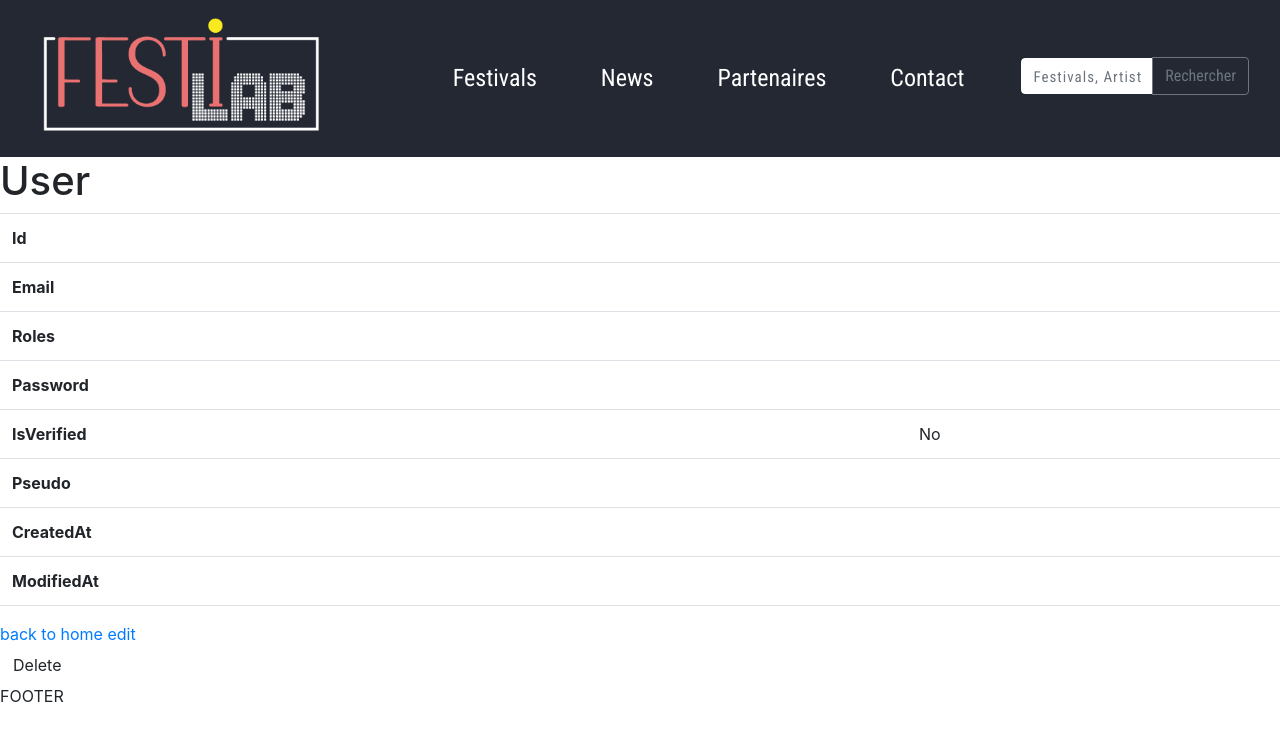
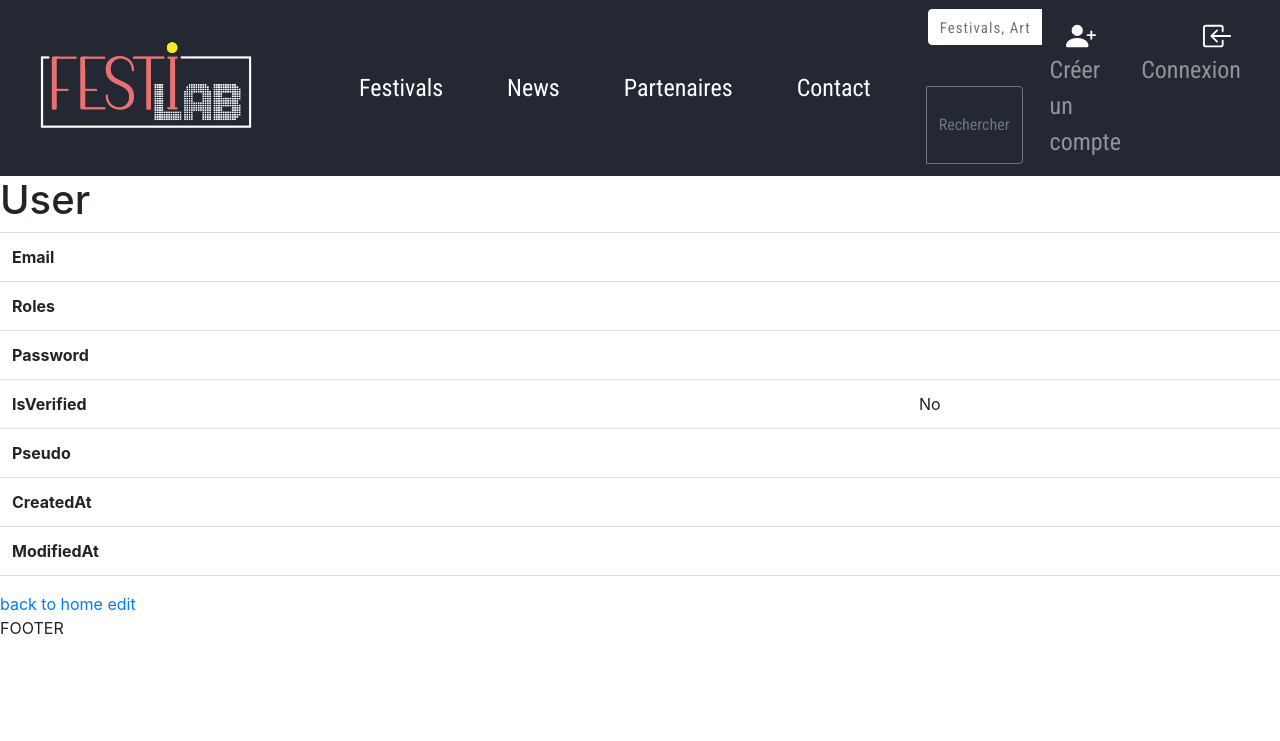
Before and after one commit to Eta374/FestiLab, a PHP site: template templates/user/show.html.twig in a window 1280 px wide. Shown: the top 741 px of the page. Run offline with PHP 8.4, Linux system fonts and the light colour scheme; the template is opened without the code that fills it, so the values that code supplies are empty; some libraries are stand-ins or nearby versions.

Commit message:
Role granted user

```diff
--- a/templates/artists/index.html.twig
+++ b/templates/artists/index.html.twig
@@ -23,7 +23,7 @@
                 <td>{{ artist.name }}</td>
                 <td>{{ artist.descripton }}</td>
                 <td>{{ artist.socialLink }}</td>
-                <td><img class="w-75" src="{{ asset('uploads/artists_pictures/'~artist.picture) }}" alt="">{{ artist.picture }}</td>
+                <td><img class="w-75" src="{{ asset('uploads/artists_pictures/'~artist.picture) }}" alt=""></td>
                 <td>
                     <a href="{{ path('artists_show', {'id': artist.id}) }}">show</a>
                     <a href="{{ path('artists_edit', {'id': artist.id}) }}">edit</a>
--- a/templates/base.html.twig
+++ b/templates/base.html.twig
@@ -16,11 +16,11 @@
 
   <script src="{{ asset('js/app.js') }}"></script>
 
- <!-- Appel de la Feuille de style minifiée De La librairie Bootstrap -->
- <link href="https://cdn.jsdelivr.net/npm/bootstrap@4.5.3/dist/css/bootstrap.min.css" rel="stylesheet">
- <!-- Appel de la Feuille de style minifiée De l'extension Datepicker -->
- <link rel="stylesheet"
-   href="https://cdnjs.cloudflare.com/ajax/libs/bootstrap-datepicker/1.9.0/css/bootstrap-datepicker.min.css">
+  <!-- Appel de la Feuille de style minifiée De La librairie Bootstrap -->
+  <link href="https://cdn.jsdelivr.net/npm/bootstrap@4.5.3/dist/css/bootstrap.min.css" rel="stylesheet">
+  <!-- Appel de la Feuille de style minifiée De l'extension Datepicker -->
+  <link rel="stylesheet"
+    href="https://cdnjs.cloudflare.com/ajax/libs/bootstrap-datepicker/1.9.0/css/bootstrap-datepicker.min.css">
 
   <!--ICONS-->
   <link rel="stylesheet" href="https://use.fontawesome.com/releases/v5.15.3/css/all.css"
@@ -57,6 +57,11 @@
           <li class="nav-item me-5">
             <a class="nav-link active" aria-current="page" href="{{ path('contact_us_new') }}">Contact</a>
           </li>
+          {% if is_granted('ROLE_ADMIN') %}
+          <li class="nav-item me-5">
+            <a class="nav-link active" aria-current="page" href="{{ path('user_index') }}">User</a>
+          </li>
+          {% endif %}
         </ul>
         <ul class="navbar-nav ms-auto mb-2 mb-lg-0">
           <form class="d-flex">
@@ -66,6 +71,47 @@
               <button class="btn btn-outline-secondary" type="button" id="button-addon2">Rechercher</button>
             </div>
           </form>
+          {% if app.user %}
+          <li class="nav-item personne"><svg xmlns="http://www.w3.org/2000/svg" width="30" height="30" fill="white"
+              class="bi bi-person-fill" viewBox="0 0 16 16">
+              <path d="M3 14s-1 0-1-1 1-4 6-4 6 3 6 4-1 1-1 1H3zm5-6a3 3 0 1 0 0-6 3 3 0 0 0 0 6z" />
+            </svg>{{ app.user.pseudo }}
+          </li>
+
+          <li class="nav-item">
+            <a href="{{ path('app_logout') }}">
+              <svg xmlns="http://www.w3.org/2000/svg" width="30" height="30" fill="white"
+                class="bi bi-box-arrow-right ml-3 align-middle" viewBox="0 0 16 16">
+                <path fill-rule="evenodd"
+                  d="M10 12.5a.5.5 0 0 1-.5.5h-8a.5.5 0 0 1-.5-.5v-9a.5.5 0 0 1 .5-.5h8a.5.5 0 0 1 .5.5v2a.5.5 0 0 0 1 0v-2A1.5 1.5 0 0 0 9.5 2h-8A1.5 1.5 0 0 0 0 3.5v9A1.5 1.5 0 0 0 1.5 14h8a1.5 1.5 0 0 0 1.5-1.5v-2a.5.5 0 0 0-1 0v2z" />
+                <path fill-rule="evenodd"
+                  d="M15.854 8.354a.5.5 0 0 0 0-.708l-3-3a.5.5 0 0 0-.708.708L14.293 7.5H5.5a.5.5 0 0 0 0 1h8.793l-2.147 2.146a.5.5 0 0 0 .708.708l3-3z" />
+              </svg>
+            </a>
+          </li>
+          {% else %}
+
+
+          <li class="nav-item">
+            <a class="nav-link" href="{{ path('app_register') }}"><svg xmlns="http://www.w3.org/2000/svg" width="30"
+                height="30" fill="white" class="bi bi-person-plus-fill ml-3 mr-2 align-middle" viewBox="0 0 16 16">
+                <path d="M1 14s-1 0-1-1 1-4 6-4 6 3 6 4-1 1-1 1H1zm5-6a3 3 0 1 0 0-6 3 3 0 0 0 0 6z" />
+                <path fill-rule="evenodd"
+                  d="M13.5 5a.5.5 0 0 1 .5.5V7h1.5a.5.5 0 0 1 0 1H14v1.5a.5.5 0 0 1-1 0V8h-1.5a.5.5 0 0 1 0-1H13V5.5a.5.5 0 0 1 .5-.5z" />
+              </svg>Créer un compte</a>
+          </li>
+
+          <li class="nav-item">
+            <a class="nav-link text-end" href="{{ path('app_login') }}"><svg xmlns="http://www.w3.org/2000/svg"
+                width="30" height="30" fill="white" class="bi bi-box-arrow-in-left ml-3 mr-2 align-middle"
+                viewBox="0 0 16 16">
+                <path fill-rule="evenodd"
+                  d="M10 3.5a.5.5 0 0 0-.5-.5h-8a.5.5 0 0 0-.5.5v9a.5.5 0 0 0 .5.5h8a.5.5 0 0 0 .5-.5v-2a.5.5 0 0 1 1 0v2A1.5 1.5 0 0 1 9.5 14h-8A1.5 1.5 0 0 1 0 12.5v-9A1.5 1.5 0 0 1 1.5 2h8A1.5 1.5 0 0 1 11 3.5v2a.5.5 0 0 1-1 0v-2z" />
+                <path fill-rule="evenodd"
+                  d="M4.146 8.354a.5.5 0 0 1 0-.708l3-3a.5.5 0 1 1 .708.708L5.707 7.5H14.5a.5.5 0 0 1 0 1H5.707l2.147 2.146a.5.5 0 0 1-.708.708l-3-3z" />
+              </svg>Connexion</a>
+          </li>
+          {% endif %}
         </ul>
       </div>
     </div>
--- a/templates/user/edit.html.twig
+++ b/templates/user/edit.html.twig
@@ -12,6 +12,7 @@
 {% else %}
 <a href="{{ path('home') }}">back to home</a>
 {% endif %}
-
+{% if is_granted('ROLE_ADMIN') %}
 {{ include('user/_delete_form.html.twig') }}
+{% endif %}
 {% endblock %}
--- a/templates/user/show.html.twig
+++ b/templates/user/show.html.twig
@@ -7,10 +7,6 @@
 
 <table class="table">
     <tbody>
-        <tr>
-            <th>Id</th>
-            <td>{{ user.id }}</td>
-        </tr>
         <tr>
             <th>Email</th>
             <td>{{ user.email }}</td>
@@ -48,5 +44,7 @@
 {% endif %}
 <a href="{{ path('user_edit', {'id': user.id}) }}">edit</a>
 
+{% if is_granted('ROLE_ADMIN') %}
 {{ include('user/_delete_form.html.twig') }}
+{% endif %}
 {% endblock %}
```
Also changed, not shown: public/uploads/artists_pictures/Ennio Morricone.jpg (added).
